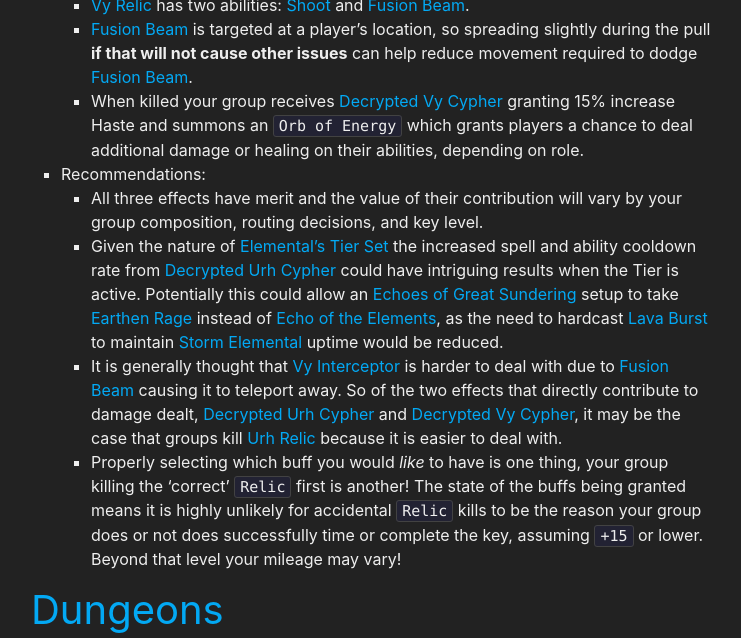
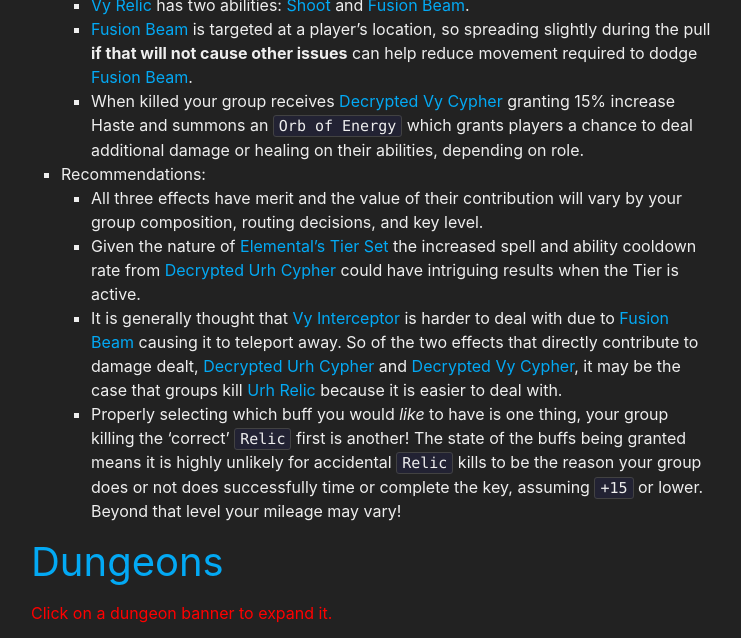
Before and after one commit to stormearthandlava/stormearthandlava.github.io, a Jekyll site: the page built from guide/mythic_plus/mythic_plus.md, in a window 1280 px wide and 900 px high, scrolled down 4162 px, cut to the strip 0-638 px from the top of the window. Shown: the whole strip, without its empty margins (269-1010 px from the left). Built offline with Jekyll 4.4.1, drawn with Linux system fonts in a browser that asks for light colours; a script that is not in the unit is left out; some of the changed lines change nothing that is shown; some of the changed text lies outside the part shown.

Commit message:
Update mythic_plus.md

```diff
--- a/guide/mythic_plus/mythic_plus.md
+++ b/guide/mythic_plus/mythic_plus.md
@@ -1,7 +1,7 @@
 ---
 layout: page
 title: "Mythic+ Guide"
-last_update: 2022-03-02 09:00:00
+last_update: 2022-03-11 09:00:00
 game_version: 9.2 Shadowlands
 authors: Altenna, Eokira
 toc: false
@@ -25,7 +25,7 @@
 
 For novice Elemental Shamans without an active [Tier Set Bonus](https://www.wowhead.com/item-set=1499/theurgic-starspeakers-regalia) or without [Unity](https://www.wowhead.com/spell=364738/unity), the setup below is great for players starting out as well as for +15 keys and beyond:
 
-* **15:** {{ site.data.talent.echo_of_the_elements }} **or** {{ site.data.talent.earthen_rage }} (with {{ site.data.talent.storm_elemental }})
+* **15:** {{ site.data.talent.echo_of_the_elements }}
 * **25:** {{ site.data.talent.aftershock }}
 * **30:** {{ site.data.talent.spirit_wolf }} **or** {{ site.data.talent.static_charge }}
 * **35:** {{ site.data.talent.master_of_the_elements }} **or** {{ site.data.talent.storm_elemental }}
@@ -124,7 +124,7 @@
 
 * Recommendations:
     * All three effects have merit and the value of their contribution will vary by your group composition, routing decisions, and key level.
-    * Given the nature of [Elemental's Tier Set](https://www.wowhead.com/item-set=1499/theurgic-starspeakers-regalia) the increased spell and ability cooldown rate from [Decrypted Urh Cypher](https://ptr.wowhead.com/spell=368239/decrypted-urh-cypher) could have intriguing results when the Tier is active. Potentially this could allow an {{ site.data.legendary.eogs }} setup to take {{ site.data.talent.er }} instead of {{ site.data.talent.eote }}, as the need to hardcast {{ site.data.spell.lava_burst }} to maintain {{ site.data.talent.se }} uptime would be reduced.
+    * Given the nature of [Elemental's Tier Set](https://www.wowhead.com/item-set=1499/theurgic-starspeakers-regalia) the increased spell and ability cooldown rate from [Decrypted Urh Cypher](https://ptr.wowhead.com/spell=368239/decrypted-urh-cypher) could have intriguing results when the Tier is active.
     * It is generally thought that [Vy Interceptor](https://ptr.wowhead.com/npc=184908/vy-interceptor) is harder to deal with due to [Fusion Beam](https://ptr.wowhead.com/spell=366409/fusion-beam) causing it to teleport away. So of the two effects that directly contribute to damage dealt, [Decrypted Urh Cypher](https://ptr.wowhead.com/spell=368239/decrypted-urh-cypher) and [Decrypted Vy Cypher](https://ptr.wowhead.com/spell=368240/decrypted-vy-cypher), it may be the case that groups kill [Urh Relic](https://ptr.wowhead.com/npc=185685/urh-relic) because it is easier to deal with.
     * Properly selecting which buff you would *like* to have is one thing, your group killing the 'correct' `Relic` first is another! The state of the buffs being granted means it is highly unlikely for accidental `Relic` kills to be the reason your group does or not does successfully time or complete the key, assuming `+15` or lower. Beyond that level your mileage may vary!
 
```
